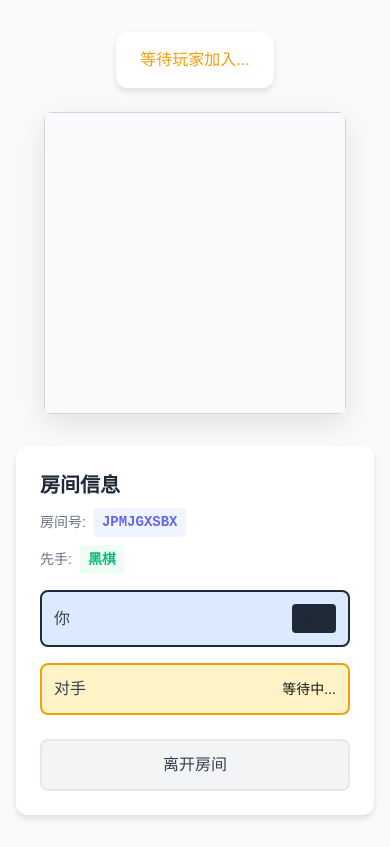
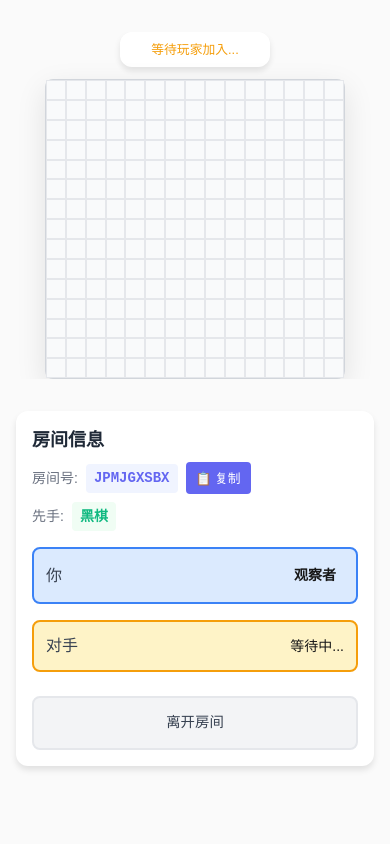
Before and after one commit to bowendeng286-cmd/online-gomoku, a Next.js app in the folder gomoku-game/: page / in a window 390 px wide. Both pictures are taken after a click on the button "创建房间". Built offline with nearby package versions, Linux system fonts and the light colour scheme.

Commit message:
feat: 优化五子棋游戏用户体验 - 添加房间复制、自动隐藏提示、状态同步修复和移动端适配

```diff
--- a/gomoku-game/src/app/api/game/route.ts
+++ b/gomoku-game/src/app/api/game/route.ts
@@ -3,6 +3,34 @@
 // This is a fallback HTTP API for environments where WebSocket is not available
 let gameStateStore: any = {};
 let playerRoles: any = {}; // Store player roles for each room
+
+export async function GET(request: NextRequest) {
+  const { searchParams } = new URL(request.url);
+  const roomId = searchParams.get('roomId');
+
+  if (!roomId) {
+    return NextResponse.json({ error: 'Room ID is required' }, { status: 400 });
+  }
+
+  const room = gameStateStore[roomId];
+  if (!room) {
+    return NextResponse.json({ error: '房间不存在' }, { status: 404 });
+  }
+
+  // Return room status including opponent information
+  const opponentJoined = room.players.white !== null;
+
+  return NextResponse.json({
+    type: 'room_status',
+    payload: {
+      roomId,
+      opponentJoined,
+      gameState: room.gameState,
+      firstHand: room.firstHand || 'black',
+      playerCount: (room.players.black ? 1 : 0) + (room.players.white ? 1 : 0)
+    }
+  });
+}
 
 export async function POST(request: NextRequest) {
   try {
@@ -240,22 +268,3 @@
 
   return null;
 }
-
-export async function GET(request: NextRequest) {
-  const { searchParams } = new URL(request.url);
-  const roomId = searchParams.get('roomId');
-
-  if (!roomId) {
-    return NextResponse.json({ error: 'Room ID required' }, { status: 400 });
-  }
-
-  const room = gameStateStore[roomId];
-  if (!room) {
-    return NextResponse.json({ error: 'Room not found' }, { status: 404 });
-  }
-
-  return NextResponse.json({
-    type: 'game_state',
-    payload: room.gameState
-  });
-}
--- a/gomoku-game/src/app/globals.css
+++ b/gomoku-game/src/app/globals.css
@@ -253,6 +253,38 @@
   color: #6b7280;
 }
 
+.room-id-container {
+  display: flex;
+  align-items: center;
+  gap: 0.5rem;
+  margin-bottom: 0.5rem;
+}
+
+.room-id-container p {
+  margin-bottom: 0;
+}
+
+.copy-btn {
+  padding: 0.25rem 0.5rem;
+  background: #6366f1;
+  color: white;
+  border: none;
+  border-radius: 0.25rem;
+  font-size: 0.75rem;
+  cursor: pointer;
+  transition: all 0.2s;
+  white-space: nowrap;
+}
+
+.copy-btn:hover {
+  background: #4f46e5;
+  transform: translateY(-1px);
+}
+
+.copy-btn:active {
+  transform: translateY(0);
+}
+
 .room-id {
   font-family: monospace;
   font-weight: bold;
@@ -351,6 +383,9 @@
   flex-direction: column;
   align-items: center;
   gap: 1.5rem;
+  width: 100%;
+  max-width: 100%;
+  overflow-x: auto;
 }
 
 .game-status {
@@ -359,6 +394,8 @@
   border-radius: 0.75rem;
   box-shadow: 0 4px 6px rgba(0, 0, 0, 0.1);
   font-weight: 500;
+  text-align: center;
+  min-width: 200px;
 }
 
 .status-waiting {
@@ -368,6 +405,7 @@
 .status-playing {
   display: flex;
   align-items: center;
+  justify-content: center;
   gap: 0.5rem;
   color: #10b981;
 }
@@ -375,6 +413,7 @@
 .status-ended {
   display: flex;
   align-items: center;
+  justify-content: center;
   gap: 0.5rem;
   color: #ef4444;
   font-weight: bold;
@@ -386,6 +425,7 @@
   height: 20px;
   border-radius: 50%;
   display: inline-block;
+  flex-shrink: 0;
 }
 
 .turn-black,
@@ -407,11 +447,15 @@
   padding: 1px;
   border-radius: 0.5rem;
   box-shadow: 0 10px 30px rgba(0, 0, 0, 0.1);
+  min-width: 300px;
+  max-width: 520px;
+  width: 100%;
+  aspect-ratio: 1;
 }
 
 .cell {
-  width: 32px;
-  height: 32px;
+  width: 100%;
+  height: 100%;
   background: #f9fafb;
   display: flex;
   align-items: center;
@@ -419,6 +463,8 @@
   cursor: pointer;
   position: relative;
   transition: background-color 0.2s;
+  min-width: 0;
+  min-height: 0;
 }
 
 .cell-hoverable:hover {
@@ -430,8 +476,12 @@
 }
 
 .piece {
-  width: 24px;
-  height: 24px;
+  width: 80%;
+  height: 80%;
+  max-width: 24px;
+  max-height: 24px;
+  min-width: 12px;
+  min-height: 12px;
   border-radius: 50%;
   display: flex;
   align-items: center;
@@ -525,7 +575,104 @@
   gap: 0.75rem;
 }
 
+/* Error and Alert Messages */
+.error-message {
+  position: fixed;
+  bottom: 4rem;
+  left: 50%;
+  transform: translateX(-50%);
+  padding: 0.75rem 1.5rem;
+  background: #ef4444;
+  color: white;
+  border-radius: 0.5rem;
+  box-shadow: 0 4px 12px rgba(239, 68, 68, 0.3);
+  font-size: 0.875rem;
+  font-weight: 500;
+  z-index: 1000;
+  animation: slideUp 0.3s ease-out, fadeOut 0.3s ease-out 2.7s forwards;
+  max-width: 90%;
+  text-align: center;
+}
+
+.warning-message {
+  position: fixed;
+  bottom: 4rem;
+  left: 50%;
+  transform: translateX(-50%);
+  padding: 0.75rem 1.5rem;
+  background: #f59e0b;
+  color: white;
+  border-radius: 0.5rem;
+  box-shadow: 0 4px 12px rgba(245, 158, 11, 0.3);
+  font-size: 0.875rem;
+  font-weight: 500;
+  z-index: 1000;
+  animation: slideUp 0.3s ease-out, fadeOut 0.3s ease-out 2.7s forwards;
+  max-width: 90%;
+  text-align: center;
+}
+
+.success-message {
+  position: fixed;
+  bottom: 4rem;
+  left: 50%;
+  transform: translateX(-50%);
+  padding: 0.75rem 1.5rem;
+  background: #10b981;
+  color: white;
+  border-radius: 0.5rem;
+  box-shadow: 0 4px 12px rgba(16, 185, 129, 0.3);
+  font-size: 0.875rem;
+  font-weight: 500;
+  z-index: 1000;
+  animation: slideUp 0.3s ease-out, fadeOut 0.3s ease-out 2.7s forwards;
+  max-width: 90%;
+  text-align: center;
+}
+
+@keyframes slideUp {
+  from {
+    opacity: 0;
+    transform: translateX(-50%) translateY(20px);
+  }
+  to {
+    opacity: 1;
+    transform: translateX(-50%) translateY(0);
+  }
+}
+
+@keyframes fadeOut {
+  from {
+    opacity: 1;
+    transform: translateX(-50%) translateY(0);
+  }
+  to {
+    opacity: 0;
+    transform: translateX(-50%) translateY(-10px);
+  }
+}
+
+/* Fallback for browsers that don't support animations */
+.error-message,
+.warning-message,
+.success-message {
+  transition: all 0.3s ease;
+}
+
+.error-message.hiding,
+.warning-message.hiding,
+.success-message.hiding {
+  opacity: 0;
+  transform: translateX(-50%) translateY(-10px);
+}
+
 /* Responsive Design */
+@media (max-width: 1024px) {
+  .board {
+    max-width: 450px;
+  }
+}
+
 @media (max-width: 768px) {
   .game-title {
     font-size: 2.5rem;
@@ -535,19 +682,148 @@
     max-width: 300px;
   }
 
+  .board-container {
+    gap: 1rem;
+    padding: 0 1rem;
+  }
+
   .board {
+    max-width: 350px;
+    gap: 0.5px;
+  }
+
+  .piece {
+    max-width: 20px;
+    max-height: 20px;
+    min-width: 10px;
+    min-height: 10px;
+  }
+
+  .game-status {
+    padding: 0.75rem 1rem;
+    font-size: 0.875rem;
+  }
+
+  .turn-indicator,
+  .winner-indicator {
+    width: 16px;
+    height: 16px;
+  }
+}
+
+@media (max-width: 480px) {
+  .game-title {
+    font-size: 2rem;
+  }
+
+  .lobby-actions {
+    max-width: 280px;
+    gap: 1.5rem;
+  }
+
+  .board-container {
+    gap: 0.75rem;
+    padding: 0 0.5rem;
+  }
+
+  .board {
+    max-width: 300px;
+    min-width: 280px;
     gap: 0;
   }
 
   .cell {
-    width: 20px;
-    height: 20px;
+    border: 0.5px solid #e5e7eb;
   }
 
   .piece {
-    width: 16px;
-    height: 16px;
+    max-width: 16px;
+    max-height: 16px;
+    min-width: 8px;
+    min-height: 8px;
   }
+
+  .game-status {
+    padding: 0.5rem 0.75rem;
+    font-size: 0.8rem;
+    min-width: 150px;
+  }
+
+  .turn-indicator,
+  .winner-indicator {
+    width: 14px;
+    height: 14px;
+  }
+
+  /* Touch-friendly controls */
+  .btn {
+    padding: 0.875rem 1.25rem;
+    font-size: 0.9rem;
+    min-height: 44px; /* Apple's recommended minimum touch target */
+  }
+
+  .game-room {
+    padding: 1rem;
+  }
+
+  .room-info h3 {
+    font-size: 1.125rem;
+  }
+
+  .copy-btn {
+    padding: 0.375rem 0.625rem;
+    font-size: 0.8rem;
+    min-height: 32px;
+  }
+}
+
+@media (max-width: 320px) {
+  .board {
+    max-width: 280px;
+    min-width: 260px;
+  }
+
+  .piece {
+    max-width: 14px;
+    max-height: 14px;
+  }
+
+  .game-title {
+    font-size: 1.75rem;
+  }
+
+  .btn {
+    padding: 0.75rem 1rem;
+    font-size: 0.85rem;
+  }
+}
+
+/* Ensure board grid lines are visible on all devices */
+@media screen and (-webkit-min-device-pixel-ratio: 2), screen and (min-resolution: 192dpi) {
+  .board {
+    gap: 0.5px;
+  }
+}
+
+/* Fix for mobile viewport scaling */
+.board-container {
+  -webkit-transform: translateZ(0);
+  transform: translateZ(0);
+}
+
+/* Prevent horizontal scroll on mobile */
+body {
+  overflow-x: hidden;
+}
+
+/* Improve touch interaction */
+.cell {
+  -webkit-tap-highlight-color: transparent;
+  -webkit-touch-callout: none;
+  -webkit-user-select: none;
+  -moz-user-select: none;
+  -ms-user-select: none;
+  user-select: none;
 }
 
 /* Animation */
--- a/gomoku-game/src/app/page.tsx
+++ b/gomoku-game/src/app/page.tsx
@@ -19,6 +19,18 @@
   const [connectionStatus, setConnectionStatus] = useState<'disconnected' | 'connecting' | 'connected'>('disconnected');
   const [error, setError] = useState<string>('');
   const [firstHand, setFirstHand] = useState<'black' | 'white'>('black');
+  const [errorTimer, setErrorTimer] = useState<NodeJS.Timeout | null>(null);
+
+  const showError = (message: string) => {
+    setError(message);
+    if (errorTimer) {
+      clearTimeout(errorTimer);
+    }
+    const timer = setTimeout(() => {
+      setError('');
+    }, 3000);
+    setErrorTimer(timer);
+  };
 
   useEffect(() => {
     // Initialize game client callbacks
@@ -33,7 +45,7 @@
         setView('connecting');
       },
       onError: (errorMsg: string) => {
-        setError(errorMsg);
+        showError(errorMsg);
       },
       onRoomInfo: (data) => {
         setRoomId(data.roomId);
@@ -41,7 +53,9 @@
         setOpponentJoined(data.opponentJoined);
         setGameState(data.gameState);
         setFirstHand(data.firstHand || 'black');
-        setView('room');
+        if (view !== 'room') {
+          setView('room');
+        }
       },
       onGameState: (newGameState: GameState) => {
         setGameState(newGameState);
@@ -67,6 +81,9 @@
 
     return () => {
       gameClient.disconnect();
+      if (errorTimer) {
+        clearTimeout(errorTimer);
+      }
     };
   }, [gameClient]);
 
@@ -144,7 +161,7 @@
           onQuickMatch={handleQuickMatch}
         />
         {error && (
-          <div className="fixed bottom-4 left-4 right-4 p-3 bg-red-100 text-red-700 rounded max-w-md mx-auto">
+          <div className="error-message">
             {error}
           </div>
         )}
@@ -184,7 +201,7 @@
           </div>
         </div>
         {error && (
-          <div className="fixed bottom-4 left-4 right-4 p-3 bg-red-100 text-red-700 rounded max-w-md mx-auto">
+          <div className="error-message">
             {error}
           </div>
         )}
--- a/gomoku-game/src/components/GameRoom.tsx
+++ b/gomoku-game/src/components/GameRoom.tsx
@@ -1,6 +1,6 @@
 'use client';
 
-import React from 'react';
+import React, { useState } from 'react';
 
 interface GameRoomProps {
   roomId: string;
@@ -19,12 +19,33 @@
   onLeaveRoom,
   firstHand = 'black'
 }: GameRoomProps) {
+  const [copySuccess, setCopySuccess] = useState(false);
+
+  const copyRoomId = async () => {
+    try {
+      await navigator.clipboard.writeText(roomId);
+      setCopySuccess(true);
+      setTimeout(() => setCopySuccess(false), 2000);
+    } catch (err) {
+      console.error('Failed to copy room ID:', err);
+    }
+  };
+
   return (
     <div className="game-room">
       <div className="room-header">
         <div className="room-info">
           <h3>房间信息</h3>
-          <p>房间号: <span className="room-id">{roomId}</span></p>
+          <div className="room-id-container">
+            <p>房间号: <span className="room-id">{roomId}</span></p>
+            <button
+              onClick={copyRoomId}
+              className="copy-btn"
+              title="复制房间号"
+            >
+              {copySuccess ? '✓ 已复制' : '📋 复制'}
+            </button>
+          </div>
           <p>先手: <span className="first-hand">{firstHand === 'black' ? '黑棋' : '白棋'}</span></p>
         </div>
 
--- a/gomoku-game/src/lib/simpleGameClient.ts
+++ b/gomoku-game/src/lib/simpleGameClient.ts
@@ -67,6 +67,15 @@
         const data = await response.json();
         if (data.type === 'game_state') {
           this.callbacks.onGameState?.(data.payload);
+        } else if (data.type === 'room_status') {
+          // Update opponent joined status
+          this.callbacks.onRoomInfo?.({
+            roomId: this.currentRoomId,
+            playerRole: data.payload.playerRole,
+            opponentJoined: data.payload.opponentJoined,
+            gameState: data.payload.gameState,
+            firstHand: data.payload.firstHand
+          });
         }
       }
     } catch (error) {
@@ -83,7 +92,7 @@
 
     this.pollingInterval = setInterval(() => {
       this.pollGameState();
-    }, 1000); // Poll every second
+    }, 1500); // Poll every 1.5 seconds for better responsiveness
   }
 
   private stopPolling() {
```
